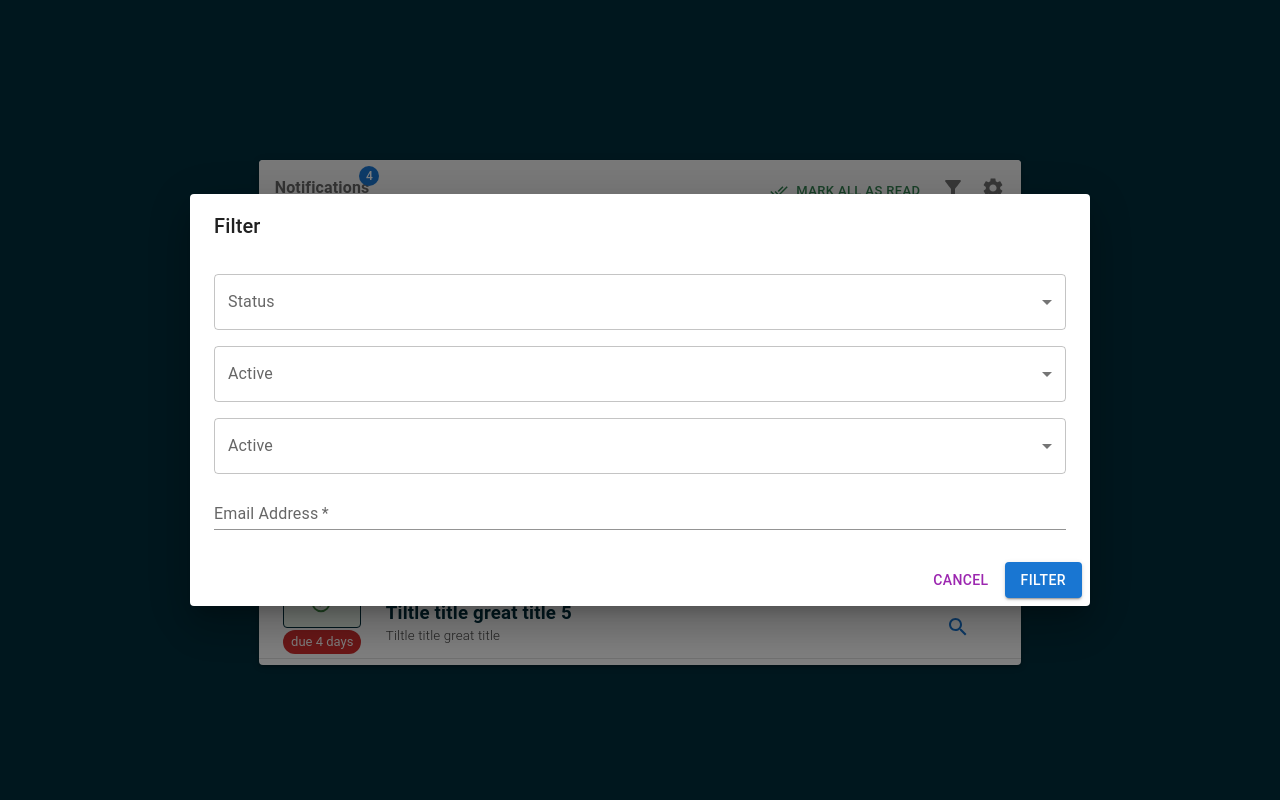
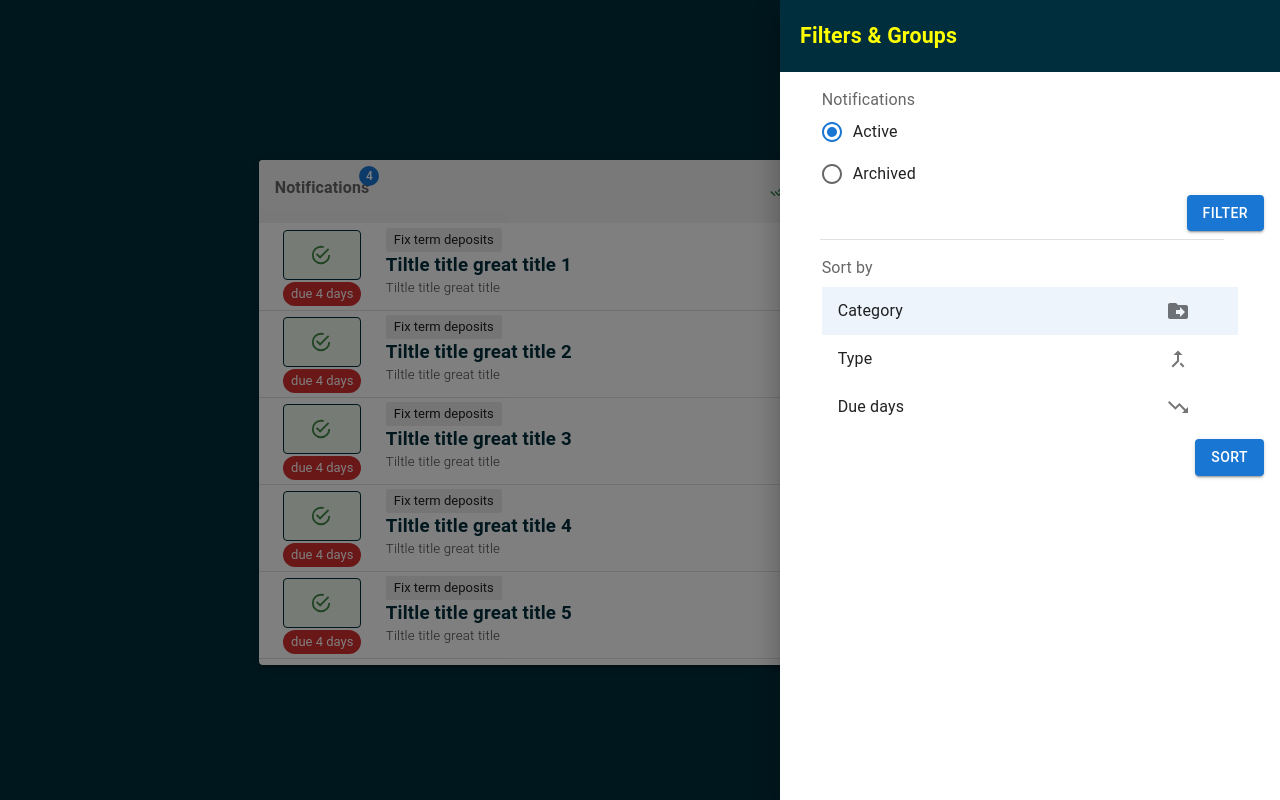
Before and after one commit to polszewsky/no-such-widget, a React (Create React App) app: page / in a window 1280 px wide. Both pictures are taken after a click on the button 953 px from the left and 188 px from the top of the page. Built offline with nearby package versions, Linux system fonts and the light colour scheme.

Commit message:
Filter drawer + working slice

```diff
--- a/src/modals/WidgetFilterModal.js
+++ b/src/modals/WidgetFilterModal.js
@@ -1,98 +1,209 @@
+import { Star } from "@mui/icons-material";
 import {
   Button,
-  Dialog,
-  DialogActions,
-  DialogContent,
-  DialogTitle,
+  Divider,
+  Drawer,
   FormControl,
-  InputLabel,
-  MenuItem,
-  Select,
-  TextField,
+  FormControlLabel,
+  FormLabel,
+  List,
+  ListItemButton,
+  ListItemIcon,
+  ListItemText,
+  Radio,
+  RadioGroup,
+  Typography,
 } from "@mui/material";
-import React, { useState } from "react";
-import { useSelector } from "react-redux";
+import { Grid } from "@mui/system";
+import React, { useEffect } from "react";
+import { useDispatch, useSelector } from "react-redux";
+import { updateFilterActiveType } from "../slices/filterSlice";
+import TrendingDownIcon from "@mui/icons-material/TrendingDown";
+import MergeTypeIcon from "@mui/icons-material/MergeType";
+import DriveFileMoveIcon from "@mui/icons-material/DriveFileMove";
 
 export default function WidgetFilterModal(props) {
   const { open, onClose } = props;
+  const dispatch = useDispatch();
 
-  const { type } = useSelector((store) => store.filter);
+  const { filters } = useSelector((store) => store.filter);
 
-  //const { type } = useSelector((state) => state.filterSlice);
+  useEffect(() => {
+    loadDataOnlyOnce(filters);
+  }, [open, filters]);
 
-  const [active, setActive] = React.useState("");
+  const loadDataOnlyOnce = (filters) => {
+    setValue(filters.type);
+  };
 
+  const [tempActive, setValue] = React.useState("active");
   const handleChange = (event) => {
-    setActive(event.target.value);
+    setValue(event.target.value);
+  };
+
+  const submit = () => {
+    dispatch(updateFilterActiveType({ type: tempActive }));
+
+    onClose();
+  };
+
+  //LIST STORTING
+
+  const [selectedIndex, setSelectedIndex] = React.useState(1);
+
+  const handleListItemClick = (event, index) => {
+    setSelectedIndex(index);
   };
 
   return (
-    <Dialog open={open} onClose={onClose} fullWidth={"true"} maxWidth={"md"}>
-      <DialogTitle>Filter</DialogTitle>
-      <DialogContent sx={{ paddingTop: "1rem" }}>
-        <FormControl fullWidth sx={{ marginTop: "1rem" }}>
-          <InputLabel id="demo-simple-select-label">Status</InputLabel>
-          <Select
-            labelId="demo-simple-select-label"
-            id="demo-simple-select"
-            value={active}
-            label="Status"
-            onChange={handleChange}
-            //selected={type ? type : ""}
+    <Drawer
+      anchor="right"
+      open={open}
+      onClose={onClose}
+      PaperProps={{ sx: { width: 500 } }}
+    >
+      <Grid container>
+        <Grid
+          size={12}
+          sx={{
+            padding: "20px",
+            backgroundColor: "#002e3c",
+          }}
+        >
+          <Typography
+            sx={{ fontWeight: "bold", fontSize: "16pt", color: "yellow" }}
           >
-            <MenuItem value={"active"}>Active</MenuItem>
-            <MenuItem value={"archived"}>Archived</MenuItem>
-          </Select>
-        </FormControl>
+            Filters & Groups
+          </Typography>
+        </Grid>
 
-        <FormControl fullWidth sx={{ marginTop: "1rem" }}>
-          <InputLabel id="demo-simple-select-label">Active</InputLabel>
-          <Select
-            labelId="demo-simple-select-label"
-            id="demo-simple-select"
-            value={active}
-            label="Age"
-            onChange={handleChange}
+        <Grid size={10} offset={{ md: 1 }} sx={{ marginTop: "1rem" }}>
+          <FormControl>
+            <FormLabel id="demo-radio-buttons-group-label">
+              Notifications
+            </FormLabel>
+            <RadioGroup
+              aria-labelledby="demo-radio-buttons-group-label"
+              defaultValue="female"
+              name="radio-buttons-group"
+              value={tempActive}
+              onChange={handleChange}
+            >
+              <FormControlLabel
+                value="active"
+                control={<Radio />}
+                label="Active"
+              />
+              <FormControlLabel
+                value="archived"
+                control={<Radio />}
+                label="Archived"
+              />
+            </RadioGroup>
+          </FormControl>
+        </Grid>
+        <Grid size={12}>
+          <Grid
+            container
+            sx={{
+              justifyContent: "right",
+              alignItems: "flex-end",
+
+              marginRight: "1rem",
+            }}
           >
-            <MenuItem value={"active"}>Active</MenuItem>
-            <MenuItem value={"archived"}>Archived</MenuItem>
-          </Select>
-        </FormControl>
+            <Grid size={"auto"}>
+              <Button variant="contained" onClick={() => submit()}>
+                Filter
+              </Button>
+            </Grid>
+          </Grid>
+        </Grid>
 
-        <FormControl fullWidth sx={{ marginTop: "1rem" }}>
-          <InputLabel id="demo-simple-select-label">Active</InputLabel>
-          <Select
-            labelId="demo-simple-select-label"
-            id="demo-simple-select"
-            value={active}
-            label="Age"
-            onChange={handleChange}
+        {/** END OF ACTIVE FILTERS */}
+
+        <Grid size={12}>
+          <Grid
+            container
+            sx={{
+              justifyContent: "center",
+              alignItems: "flex-end",
+
+              marginRight: "1rem",
+              marginTop: "0.5rem",
+            }}
           >
-            <MenuItem value={"active"}>Active</MenuItem>
-            <MenuItem value={"archived"}>Archived</MenuItem>
-          </Select>
-        </FormControl>
+            <Grid size={10}>
+              <Divider />
+            </Grid>
+          </Grid>
+        </Grid>
 
-        <TextField
-          autoFocus
-          required
-          margin="dense"
-          id="name"
-          name="email"
-          label="Email Address"
-          type="email"
-          fullWidth
-          variant="standard"
-        />
-      </DialogContent>
-      <DialogActions>
-        <Button onClick={onClose} color="secondary">
-          Cancel
-        </Button>
-        <Button type="submit" variant="contained">
-          Filter
-        </Button>
-      </DialogActions>
-    </Dialog>
+        <Grid size={10} offset={{ md: 1 }} sx={{ marginTop: "1rem" }}>
+          <Typography
+            sx={{
+              fontWeight: 400,
+              fontSize: "1rem",
+              lineHeight: "1.4375em",
+              letterSspacing: "0.00938em",
+              color: "#0009",
+              fontFamily: "Roboto, Helvetica, Arial sans-serif",
+            }}
+          >
+            Sort by
+          </Typography>
+
+          <List component="nav" aria-label="secondary mailbox folder">
+            <ListItemButton
+              selected={filters.sort.type === true}
+              onClick={(event) => handleListItemClick(event, 1)}
+            >
+              <ListItemText primary="Category" />
+              <ListItemIcon>
+                <DriveFileMoveIcon />
+              </ListItemIcon>
+            </ListItemButton>
+            <ListItemButton
+              selected={filters.sort.category === true}
+              onClick={(event) => handleListItemClick(event, 2)}
+            >
+              <ListItemText primary="Type" />
+              <ListItemIcon>
+                <MergeTypeIcon />
+              </ListItemIcon>
+            </ListItemButton>
+            <ListItemButton
+              selected={filters.sort.dueDate === true}
+              onClick={(event) => handleListItemClick(event, 3)}
+            >
+              <ListItemText primary="Due days" />
+              <ListItemIcon>
+                <TrendingDownIcon />
+              </ListItemIcon>
+            </ListItemButton>
+          </List>
+        </Grid>
+        <Grid size={12}>
+          <Grid
+            container
+            sx={{
+              justifyContent: "right",
+              alignItems: "flex-end",
+
+              marginRight: "1rem",
+            }}
+          >
+            <Grid size={"auto"}>
+              <Button
+                variant="contained"
+                onClick={() => alert("Sorry. Just proof of concept :)")}
+              >
+                Sort
+              </Button>
+            </Grid>
+          </Grid>
+        </Grid>
+      </Grid>
+    </Drawer>
   );
 }
--- a/src/pages/Widget.js
+++ b/src/pages/Widget.js
@@ -80,16 +80,12 @@ export default function Widget() {
             </Button>
           </Grid>
           <Grid p={0} sx={{ textAlign: "right" }}>
-            <IconButton>
-              <FilterAlt
-                title="Filters configuration"
-                onClick={toggleFilter(true)}
-                aria-label="filters"
-              />
+            <IconButton onClick={toggleFilter(true)}>
+              <FilterAlt title="Filters configuration" aria-label="filters" />
             </IconButton>
             <IconButton
+              onClick={toggleDrawer(true)}
               title="Alerts configuration"
-              onClick={toggleDrawer(true)}
               aria-label="settings"
             >
               <SettingsIcon />
--- a/src/reducers/filterSlice.js
+++ b/src/slices/filterSlice.js
@@ -6,7 +6,7 @@ export const filterSlice = createSlice({
     filters: {
       type: "active", // active - archived
       sort: {
-        type: false,
+        type: true,
         dueDate: false,
         category: false,
       },
@@ -15,7 +15,7 @@ export const filterSlice = createSlice({
 
   reducers: {
     updateFilterActiveType: (state, action) => {
-      state.active = action.payload;
+      state.filters.type = action.payload.type;
     },
   },
 });
--- a/src/store.js
+++ b/src/store.js
@@ -1,5 +1,5 @@
 import { configureStore } from "@reduxjs/toolkit";
-import filterReducer from "./reducers/filterSlice";
+import filterReducer from "./slices/filterSlice";
 
 export default configureStore({
   reducer: {
```
